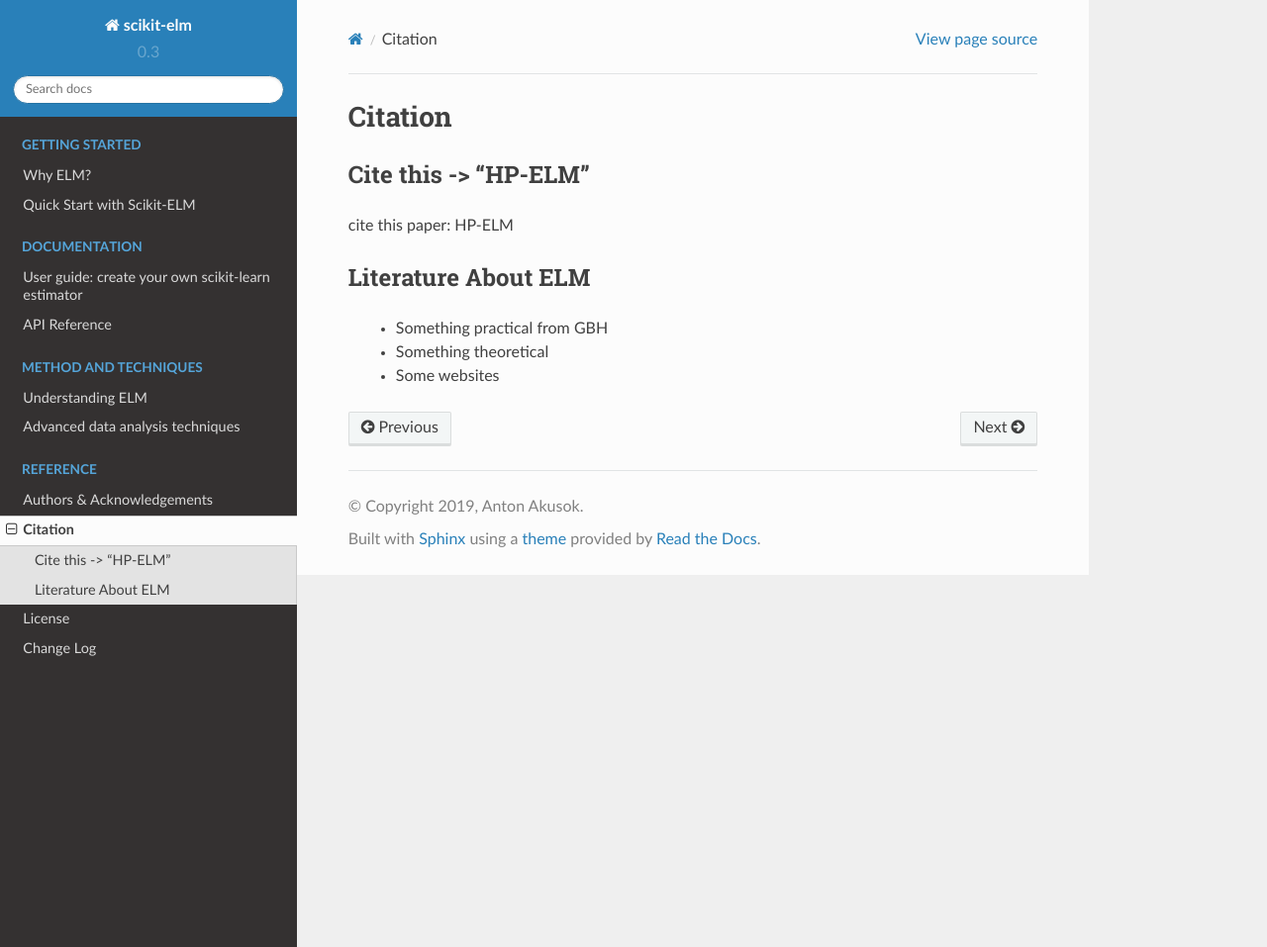
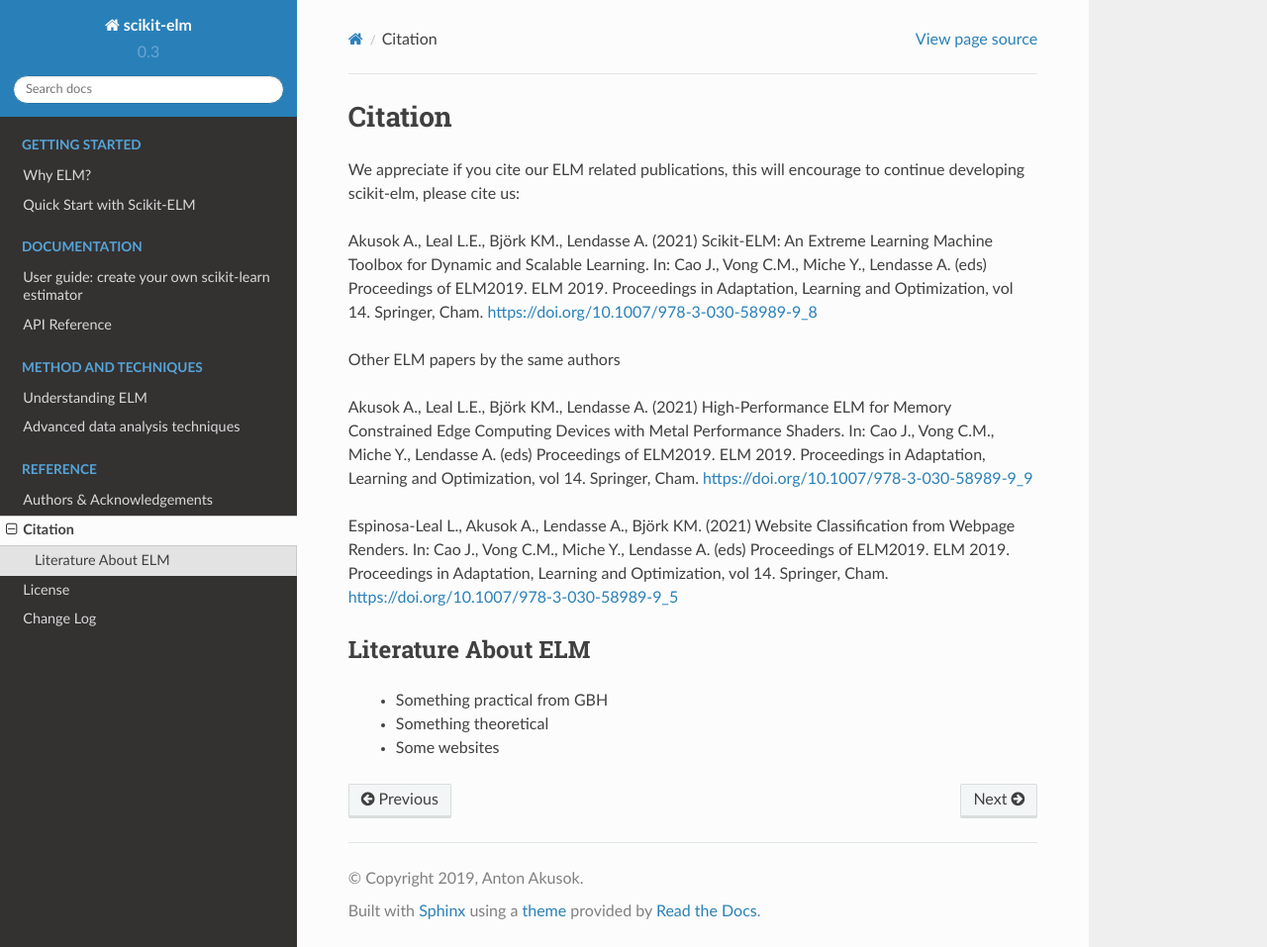
Before and after one commit to akusok/scikit-elm, a Sphinx documentation site: the page built from doc/citation.rst, in a window 1280 px wide and 957 px high. Shown: the whole window at 99% size. Built offline with Sphinx 7.4.7 and the Read the Docs theme 2.0.0, drawn with Linux system fonts in a browser that asks for light colours; formulas are drawn with MathJax 3; pages that are not in the unit, such as notebooks, are missing from menus.

Commit message:
Update citation.rst
Here I added the original reference and other for citations.

```diff
--- a/doc/citation.rst
+++ b/doc/citation.rst
@@ -1,10 +1,14 @@
 Citation
 ========
+We appreciate if you cite our ELM related publications, this will encourage to continue developing scikit-elm, please cite us:
 
-Cite this -> "HP-ELM"
------------------------
+Akusok A., Leal L.E., Björk KM., Lendasse A. (2021) Scikit-ELM: An Extreme Learning Machine Toolbox for Dynamic and Scalable Learning. In: Cao J., Vong C.M., Miche Y., Lendasse A. (eds) Proceedings of ELM2019. ELM 2019. Proceedings in Adaptation, Learning and Optimization, vol 14. Springer, Cham. https://doi.org/10.1007/978-3-030-58989-9_8
 
-cite this paper: HP-ELM
+Other ELM papers by the same authors
+
+Akusok A., Leal L.E., Björk KM., Lendasse A. (2021) High-Performance ELM for Memory Constrained Edge Computing Devices with Metal Performance Shaders. In: Cao J., Vong C.M., Miche Y., Lendasse A. (eds) Proceedings of ELM2019. ELM 2019. Proceedings in Adaptation, Learning and Optimization, vol 14. Springer, Cham. https://doi.org/10.1007/978-3-030-58989-9_9
+
+Espinosa-Leal L., Akusok A., Lendasse A., Björk KM. (2021) Website Classification from Webpage Renders. In: Cao J., Vong C.M., Miche Y., Lendasse A. (eds) Proceedings of ELM2019. ELM 2019. Proceedings in Adaptation, Learning and Optimization, vol 14. Springer, Cham. https://doi.org/10.1007/978-3-030-58989-9_5
 
 
 Literature About ELM
```
